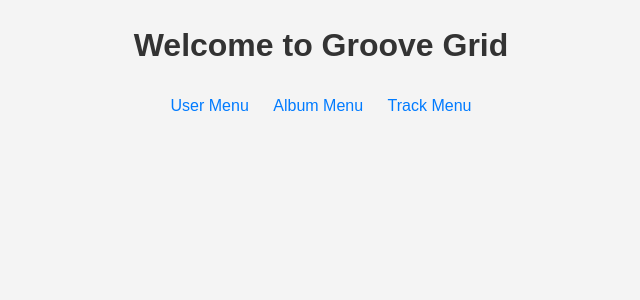
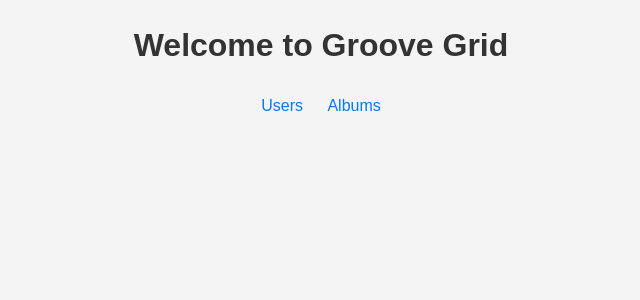
Before and after one commit to cheung-e1/groove-grid, a Flask app: page / in a window 1280 px wide. Shown: the top 300 px of the page, without its empty margins (319-959 px from the left). Run offline with Flask 3, Linux system fonts and the light colour scheme.

Commit message:
Modify index.html to navigate to RAU and RAA

```diff
--- a/frontend/templates/index.html
+++ b/frontend/templates/index.html
@@ -9,9 +9,8 @@
     <body>
         <h1>Welcome to Groove Grid</h1>
         <nav>
-            <a href="users.html">User Menu</a>
-            <a href="albums.html">Album Menu</a>
-            <a href="tracks.html">Track Menu</a>
+            <a href="/api/users">Users</a>
+            <a href="/api/albums">Albums</a>
         </nav>
     </body>
 </html>
```
